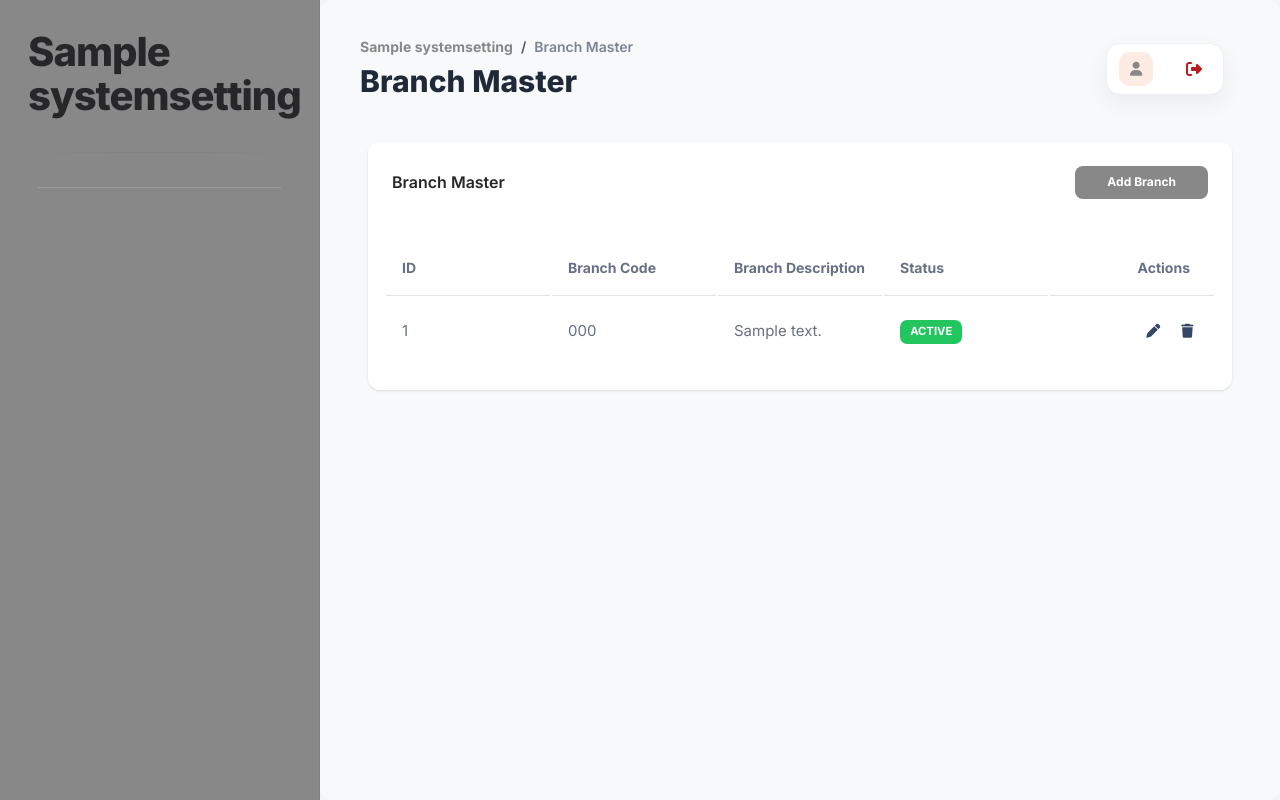
After one commit to hashir500/HNL-VISITOR-MANAGEMENT-SYSTEM-, a Django app: page /masters/branches/ in a window 1280 px wide. The commit adds this page. Run offline with Django 5.2, Linux system fonts and the light colour scheme; tables that the repository leaves empty hold one stand-in row (values such as "Sample post"); some libraries are stand-ins or nearby versions.

Commit message:
branch crud

```diff
--- /dev/null
+++ b/highnoon_vms/masters/templates/masters/branch_list.html
@@ -0,0 +1,165 @@
+{% extends "base.html" %}
+
+{% block title %}Branch Master{% endblock %}
+{% block breadcrumb %}Branch Master{% endblock %}
+{% block page_heading %}Branch Master{% endblock %}
+
+{% block content %}
+
+<div class="card">
+  <div class="card-header d-flex justify-content-between align-items-center">
+    <h6 class="mb-0">Branch Master</h6>
+
+    <button type="button" class="btn btn-primary btn-sm mb-0" data-bs-toggle="modal" data-bs-target="#addBranchModal">
+      Add Branch
+    </button>
+  </div>
+
+  <div class="card-body px-0 pt-0 pb-2">
+    <div class="table-responsive p-3">
+      <table class="table align-items-center mb-0">
+        <thead>
+          <tr>
+            <th>ID</th>
+            <th>Branch Code</th>
+            <th>Branch Description</th>
+            <th>Status</th>
+            <th class="text-end">Actions</th>
+          </tr>
+        </thead>
+
+        <tbody>
+          {% for branch in branches %}
+          <tr>
+            <td>{{ branch.id }}</td>
+            <td>{{ branch.bra_code }}</td>
+            <td>{{ branch.bra_desc }}</td>
+            <td>
+              {% if branch.bra_active %}
+                <span class="badge bg-success">Active</span>
+              {% else %}
+                <span class="badge bg-danger">Inactive</span>
+              {% endif %}
+            </td>
+
+            <td class="text-end">
+              <button class="icon-action icon-edit" type="button" data-bs-toggle="modal" data-bs-target="#editBranchModal{{ branch.id }}" title="Edit">
+                <i class="fa-solid fa-pen"></i>
+              </button>
+
+              <button class="icon-action icon-delete" type="button" data-bs-toggle="modal" data-bs-target="#deleteBranchModal{{ branch.id }}" title="Delete">
+                <i class="fa-solid fa-trash"></i>
+              </button>
+            </td>
+          </tr>
+
+          <div class="modal fade" id="editBranchModal{{ branch.id }}" tabindex="-1" aria-hidden="true">
+            <div class="modal-dialog modal-dialog-centered">
+              <div class="modal-content">
+                <form method="POST" action="{% url 'branch_update' branch.id %}">
+                  {% csrf_token %}
+
+                  <div class="modal-header">
+                    <h5 class="modal-title">Edit Branch</h5>
+                    <button type="button" class="btn-close" data-bs-dismiss="modal"></button>
+                  </div>
+
+                  <div class="modal-body">
+                    <div class="mb-3">
+                      <label class="form-label">Branch Code</label>
+                      <input type="text" name="bra_code" class="form-control" value="{{ branch.bra_code }}" required>
+                    </div>
+
+                    <div class="mb-3">
+                      <label class="form-label">Branch Description</label>
+                      <input type="text" name="bra_desc" class="form-control" value="{{ branch.bra_desc }}" required>
+                    </div>
+
+                    <div class="form-check form-switch">
+                      <input class="form-check-input" type="checkbox" name="bra_active" {% if branch.bra_active %}checked{% endif %}>
+                      <label class="form-check-label">Active</label>
+                    </div>
+                  </div>
+
+                  <div class="modal-footer">
+                    <button type="button" class="btn btn-secondary btn-sm" data-bs-dismiss="modal">Cancel</button>
+                    <button type="submit" class="btn btn-primary btn-sm">Update Branch</button>
+                  </div>
+                </form>
+              </div>
+            </div>
+          </div>
+
+          <div class="modal fade" id="deleteBranchModal{{ branch.id }}" tabindex="-1" aria-hidden="true">
+            <div class="modal-dialog modal-dialog-centered">
+              <div class="modal-content">
+                <form method="POST" action="{% url 'branch_delete' branch.id %}">
+                  {% csrf_token %}
+
+                  <div class="modal-header">
+                    <h5 class="modal-title text-danger">Delete Branch</h5>
+                    <button type="button" class="btn-close" data-bs-dismiss="modal"></button>
+                  </div>
+
+                  <div class="modal-body">
+                    Are you sure you want to delete <strong>{{ branch.bra_desc }}</strong>?
+                  </div>
+
+                  <div class="modal-footer">
+                    <button type="button" class="btn btn-secondary btn-sm" data-bs-dismiss="modal">Cancel</button>
+                    <button type="submit" class="btn btn-danger btn-sm">Delete</button>
+                  </div>
+                </form>
+              </div>
+            </div>
+          </div>
+
+          {% empty %}
+          <tr>
+            <td colspan="5" class="text-center text-muted">No branches found.</td>
+          </tr>
+          {% endfor %}
+        </tbody>
+      </table>
+    </div>
+  </div>
+</div>
+
+<div class="modal fade" id="addBranchModal" tabindex="-1" aria-hidden="true">
+  <div class="modal-dialog modal-dialog-centered">
+    <div class="modal-content">
+      <form method="POST" action="{% url 'branch_create' %}">
+        {% csrf_token %}
+
+        <div class="modal-header">
+          <h5 class="modal-title">Add Branch</h5>
+          <button type="button" class="btn-close" data-bs-dismiss="modal"></button>
+        </div>
+
+        <div class="modal-body">
+          <div class="mb-3">
+            <label class="form-label">Branch Code</label>
+            <input type="text" name="bra_code" class="form-control" required>
+          </div>
+
+          <div class="mb-3">
+            <label class="form-label">Branch Description</label>
+            <input type="text" name="bra_desc" class="form-control" required>
+          </div>
+
+          <div class="form-check form-switch">
+            <input class="form-check-input" type="checkbox" name="bra_active" checked>
+            <label class="form-check-label">Active</label>
+          </div>
+        </div>
+
+        <div class="modal-footer">
+          <button type="button" class="btn btn-secondary btn-sm" data-bs-dismiss="modal">Cancel</button>
+          <button type="submit" class="btn btn-primary btn-sm">Save Branch</button>
+        </div>
+      </form>
+    </div>
+  </div>
+</div>
+
+{% endblock %}
--- a/highnoon_vms/masters/urls.py
+++ b/highnoon_vms/masters/urls.py
@@ -6,4 +6,8 @@ urlpatterns = [
     path("companies/create/", views.company_create, name="company_create"),
     path("companies/update/<int:pk>/", views.company_update, name="company_update"),
     path("companies/delete/<int:pk>/", views.company_delete, name="company_delete"),
+    path("branches/", views.branch_list, name="branch_list"),
+    path("branches/create/", views.branch_create, name="branch_create"),
+    path("branches/update/<int:pk>/", views.branch_update, name="branch_update"),
+    path("branches/delete/<int:pk>/", views.branch_delete, name="branch_delete"),
 ]
--- a/highnoon_vms/masters/views.py
+++ b/highnoon_vms/masters/views.py
@@ -2,8 +2,12 @@ from django.shortcuts import render, redirect, get_object_or_404
 
 from .models import sys_cmp_master
 from .forms import CompanyMasterForm
+from .models import sys_bra_master
+from .forms import BranchMasterForm
+from .models import sys_div_master
+from .forms import DivisionMasterForm
 
-
+# company views
 def company_list(request):
     companies = sys_cmp_master.objects.all().order_by("cmp_code")
     form = CompanyMasterForm()
@@ -41,3 +45,40 @@ def company_delete(request, pk):
         company.delete()
 
     return redirect("company_list")
+
+# branch views
+def branch_list(request):
+    branches = sys_bra_master.objects.all().order_by("bra_code")
+
+    return render(request, "masters/branch_list.html", {
+        "branches": branches,
+    })
+
+
+def branch_create(request):
+    if request.method == "POST":
+        form = BranchMasterForm(request.POST)
+        if form.is_valid():
+            form.save()
+
+    return redirect("branch_list")
+
+
+def branch_update(request, pk):
+    branch = get_object_or_404(sys_bra_master, pk=pk)
+
+    if request.method == "POST":
+        form = BranchMasterForm(request.POST, instance=branch)
+        if form.is_valid():
+            form.save()
+
+    return redirect("branch_list")
+
+
+def branch_delete(request, pk):
+    branch = get_object_or_404(sys_bra_master, pk=pk)
+
+    if request.method == "POST":
+        branch.delete()
+
+    return redirect("branch_list")
--- a/highnoon_vms/templates/base.html
+++ b/highnoon_vms/templates/base.html
@@ -149,7 +149,7 @@
               {% if perms.masters.view_sys_bra_master %}
               <li class="nav-item">
                 <a class="nav-link {% if request.resolver_match.url_name == 'branch_list' %}active{% endif %}"
-                   href="#">
+                   href="{% url 'branch_list'%}">
                   <span class="nav-link-text">Branch</span>
                 </a>
               </li>
```
Also changed, not shown: highnoon_vms/masters/forms.py (+15 -1 lines).
